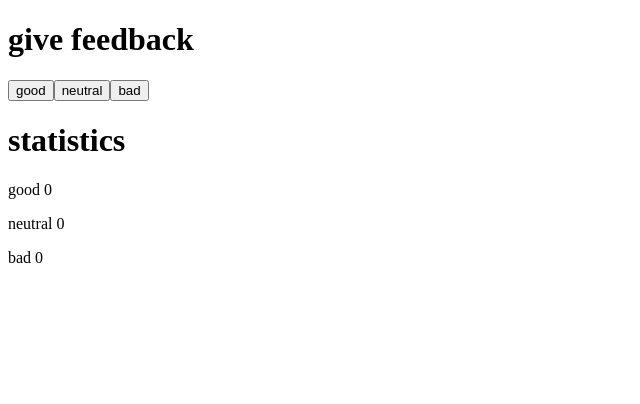
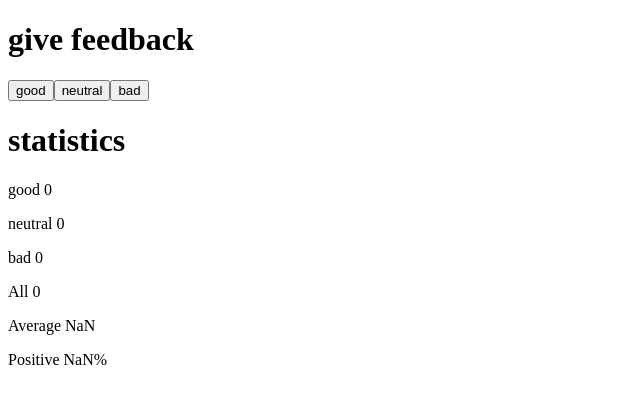
Before and after one commit to Altovolta/Fullstack-Open, a React (Vite) app in the folder part1/unicafe/: page / in a window 1280 px wide. Shown: the top 404 px of the page, without its empty margins (0-640 px from the left). Built offline with nearby package versions, Linux system fonts and the light colour scheme.

Commit message:
feat: exercise 1.7 - unicafe, part 2 done

```diff
--- a/part1/unicafe/src/App.jsx
+++ b/part1/unicafe/src/App.jsx
@@ -30,6 +30,10 @@ const App = () => {
     setBad(bad + 1)
   }
 
+  const total = good + bad + neutral
+  const average = (good - bad)/total
+  const positive = good/total
+
   return (
     <div>
       <h1>give feedback</h1>
@@ -46,6 +50,15 @@ const App = () => {
       <p>
         bad {bad}
       </p>
+      <p>
+        All {total}
+      </p>
+      <p>
+        Average {average}
+      </p>
+      <p>
+        Positive {positive}%
+      </p>
     </div>
   )
 }
```
